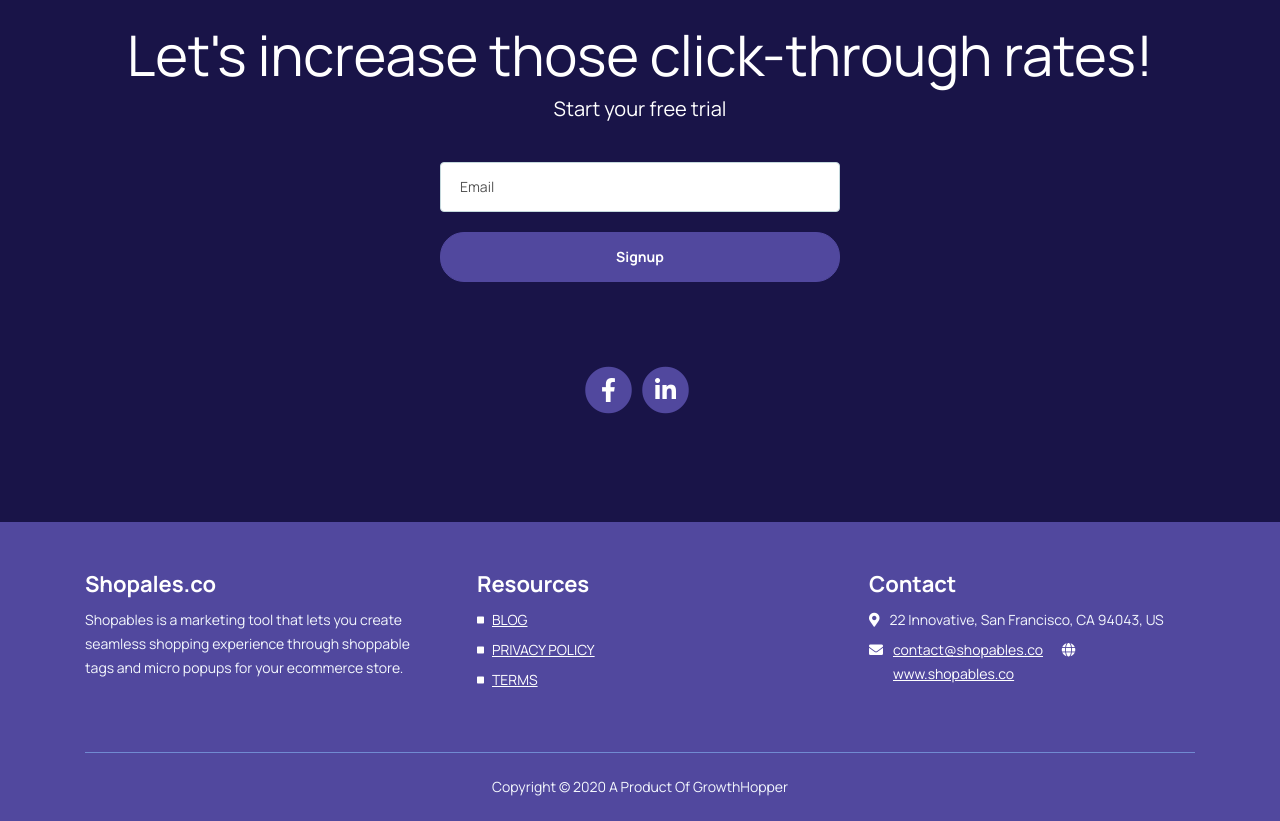
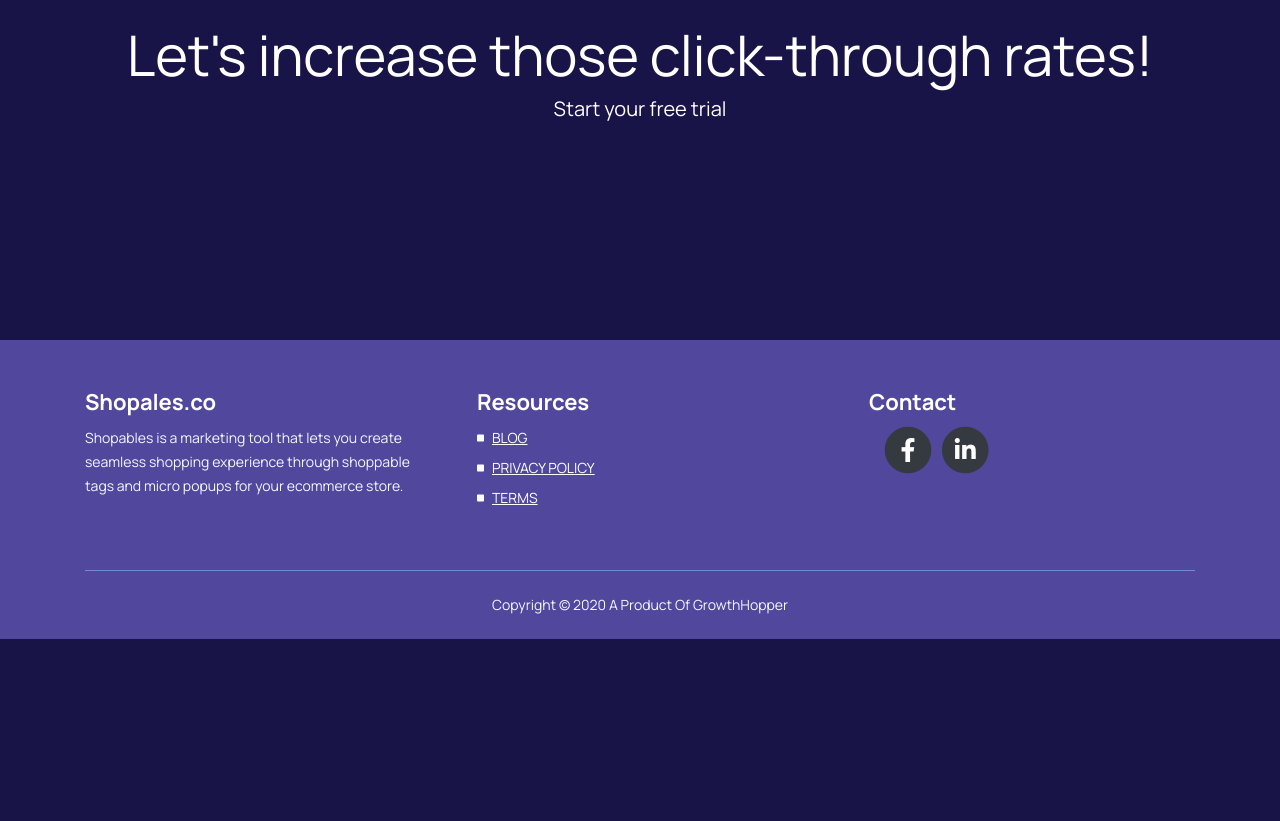
Before and after one commit to usama-gh/Shopables-Frontend, a plain HTML site: page landing/index.html in a window 1280 px wide. Shown: the part 6800-7621 px from the top of the page. After the commit the page ends 7439 px from the top, so only its background shows below. Drawn offline with nearby package versions, Linux system fonts and the light colour scheme.

Commit message:
storefront demo changes

```diff
--- a/landing/index.html
+++ b/landing/index.html
@@ -135,7 +135,9 @@
             </li>
           </ul>
           <span class="nav-item">
-            <a class="btn-outline-sm" href="log-in.html">LOG IN</a>
+            <a class="btn-outline-sm" href="https://shopables.co/signup"
+              >LOG IN</a
+            >
           </span>
         </div>
       </div>
@@ -985,60 +987,12 @@
       <div class="text-center">
         <h2 class="display-4">Let's increase those click-through rates!</h2>
         <p class="lead">Start your free trial</p>
-
-        <div style="width: 25rem;" class="center-me pt-4">
-          <form id="newsletterForm" data-toggle="validator" data-focus="false">
-            <div class="form-group">
-              <input
-                type="email"
-                class="form-control-input"
-                id="nemail"
-                required
-              />
-              <label class="label-control" for="nemail">Email</label>
-              <div class="help-block with-errors"></div>
-            </div>
-
-            <div class="form-group">
-              <button type="submit" class="form-control-submit-button">
-                Signup
-              </button>
-            </div>
-            <div class="form-message">
-              <div id="nmsgSubmit" class="h3 text-center hidden"></div>
-            </div>
-          </form>
-        </div>
       </div>
     </div>
+    <div class="my-5 py-5"></div>
+    <br />
     <!-- Newsletter -->
-    <div class="form">
-      <div class="container">
-        <div class="row">
-          <div class="col-lg-12">
-            <div class="icon-container">
-              <span class="fa-stack">
-                <a href="https://www.facebook.com/shopables/">
-                  <i class="fas fa-circle fa-stack-2x"></i>
-                  <i class="fab fa-facebook-f fa-stack-1x"></i>
-                </a>
-              </span>
 
-              <span class="fa-stack">
-                <a href="https://www.linkedin.com/company/shopables/">
-                  <i class="fas fa-circle fa-stack-2x"></i>
-                  <i class="fab fa-linkedin-in fa-stack-1x"></i>
-                </a>
-              </span>
-            </div>
-            <!-- end of col -->
-          </div>
-          <!-- end of col -->
-        </div>
-        <!-- end of row -->
-      </div>
-      <!-- end of container -->
-    </div>
     <!-- end of form -->
     <!-- end of newsletter -->
 
@@ -1089,24 +1043,33 @@
           <div class="col-md-4">
             <div class="footer-col last">
               <h4>Contact</h4>
-              <ul class="list-unstyled li-space-lg p-small">
-                <li class="media">
-                  <i class="fas fa-map-marker-alt"></i>
-                  <div class="media-body">
-                    22 Innovative, San Francisco, CA 94043, US
+              <div class="form p-0">
+                <div class="container">
+                  <div class="row">
+                    <div class="col-lg-12">
+                      <div class="icon-container text-white text-left">
+                        <span class="fa-stack">
+                          <a href="https://www.facebook.com/shopables/">
+                            <i class="fas fa-circle fa-stack-2x text-dark"></i>
+                            <i class="fab fa-facebook-f fa-stack-1x"></i>
+                          </a>
+                        </span>
+
+                        <span class="fa-stack">
+                          <a href="https://www.linkedin.com/company/shopables/">
+                            <i class="fas fa-circle fa-stack-2x text-dark"></i>
+                            <i class="fab fa-linkedin-in fa-stack-1x"></i>
+                          </a>
+                        </span>
+                      </div>
+                      <!-- end of col -->
+                    </div>
+                    <!-- end of col -->
                   </div>
-                </li>
-                <li class="media">
-                  <i class="fas fa-envelope"></i>
-                  <div class="media-body">
-                    <a class="white" href="mailto:contact@tivo.com"
-                      >contact@shopables.co</a
-                    >
-                    <i class="fas fa-globe"></i
-                    ><a class="white" href="#your-link">www.shopables.co</a>
-                  </div>
-                </li>
-              </ul>
+                  <!-- end of row -->
+                </div>
+                <!-- end of container -->
+              </div>
             </div>
           </div>
           <!-- end of col -->
```
Also changed, not shown: storefront/index.html (+1 -1 lines).
